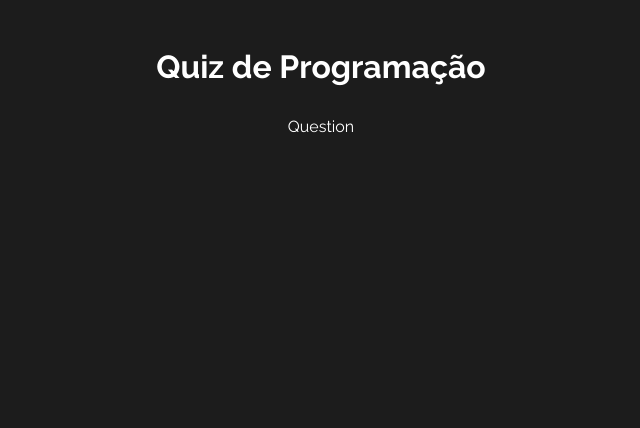
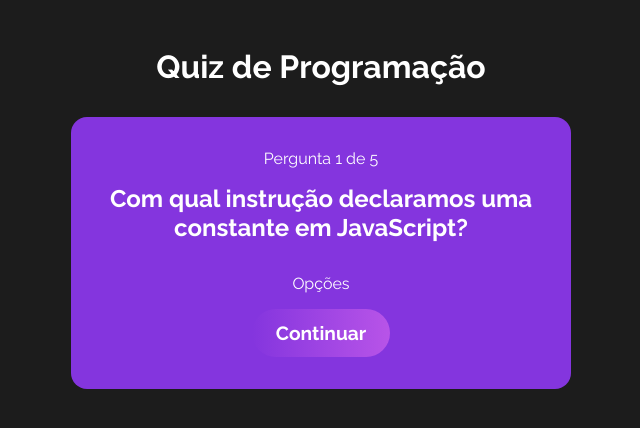
Before and after one commit to EmanuelQuintino/React-Projects, a React (Vite) app in the folder quiz-app/: page / in a window 1280 px wide. Both pictures are taken after a click on the button "Iniciar". Shown: the top 428 px of the page, without its empty margins (319-959 px from the left). Built offline with nearby package versions, Linux system fonts and the light colour scheme.

Commit message:
add component question

```diff
--- a/quiz-app/src/App.jsx
+++ b/quiz-app/src/App.jsx
@@ -3,9 +3,14 @@
 import { useContext } from 'react'
 import { Question } from './components/Question'
 import { QuizContext } from './context/quiz'
+import { useEffect } from 'react'
 
 function App() {
   const [quizState, dispatch] = useContext(QuizContext)
+
+  useEffect(() => {
+    dispatch({type: 'REORDER_QUESTIONS'})
+  }, [])
 
   return (
     <div className="App">
--- a/quiz-app/src/components/Question/index.jsx
+++ b/quiz-app/src/components/Question/index.jsx
@@ -1,7 +1,24 @@
-import React from 'react'
+import { useContext } from 'react'
+import { QuizContext } from '../../context/quiz'
+import "./style.css"
 
 export const Question = () => {
+  const [quizState, dispatch] = useContext(QuizContext)
+  const currentQuestion = quizState.questions[quizState.currentQuestion]
+
   return (
-    <div>Question</div>
+    <article id='question'>
+        <p>Pergunta {quizState.currentQuestion + 1} de {quizState.questions.length}</p>
+
+        <h2>{currentQuestion.question}</h2>
+
+        <section id="options-container">
+          <p>Opções</p>
+        </section>
+
+        <button>Continuar</button>
+    </article>
   )
 }
+
+//48 min
--- a/quiz-app/src/components/Question/style.css
+++ b/quiz-app/src/components/Question/style.css
@@ -0,0 +1,19 @@
+#question {
+    text-align: center;
+    max-width: 500px;
+    background-color: #8435de;
+    border-radius: 1rem;
+    padding: 2rem;
+}
+
+h2 {
+    margin-bottom: 2rem;
+}
+
+p {
+    margin-bottom: 1rem;
+}
+
+button {
+    border: 2px solid white;
+}
--- a/quiz-app/src/context/quiz.jsx
+++ b/quiz-app/src/context/quiz.jsx
@@ -4,7 +4,8 @@
 const STAGES = ['Start', 'Playing', 'End']
 const initialState = {
     gameStage: STAGES[0],
-    questions
+    questions,
+    currentQuestion: 0,
 }
 
 const quizReducer = (state, action) => {
@@ -14,7 +15,14 @@
                 ...state,
                 gameStage: STAGES[1]
             };
-
+        case 'REORDER_QUESTIONS':
+            const reorderQuestions = questions.sort(() => {
+                return Math.random() - 0.5;
+            })
+            return {
+                ...state,
+                questions: reorderQuestions,
+            }
         default:
             return state
     }
```
